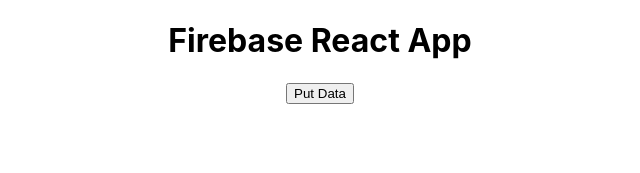
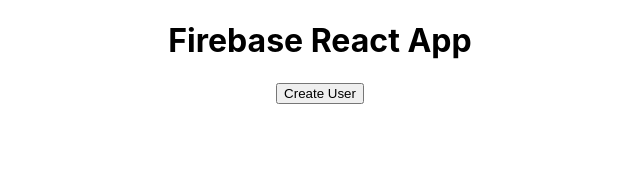
Before and after one commit to prathamsakhare/Firebase-RealtimeData-And-Authentication, a React (Create React App) app: page / in a window 1280 px wide. Shown: the top 173 px of the page, without its empty margins (320-960 px from the left). Built offline with nearby package versions, Linux system fonts and the light colour scheme.

Commit message:
simple signup functionality using authentication /@prathamsakhare

```diff
--- a/src/App.js
+++ b/src/App.js
@@ -1,22 +1,21 @@
-import {getDatabase, ref, set} from 'firebase/database';
-import { app } from './firebase';
+import { getAuth, createUserWithEmailAndPassword } from "firebase/auth";
+import { app } from "./firebase";
 
-import './App.css';
+import "./App.css";
 
-const db = getDatabase(app)
-
+const auth = getAuth(app);
 function App() {
-  const putData = () => {
-    set(ref(db, "users/piyush"), {
-      id : 1,
-      name : 'Piyush',
-      age : 21
-    })
-  }
+  const signUpUser = () => {
+    createUserWithEmailAndPassword(
+      auth,
+      "piyushgarg.dev@gmail.com",
+      "piyushgarg@123"
+    ).then(value => console.log(value));
+  };
   return (
     <div className="App">
       <h1>Firebase React App</h1>
-      <button onClick={putData}>Put Data</button>
+      <button onClick={signUpUser}>Create User</button>
     </div>
   );
 }
```
